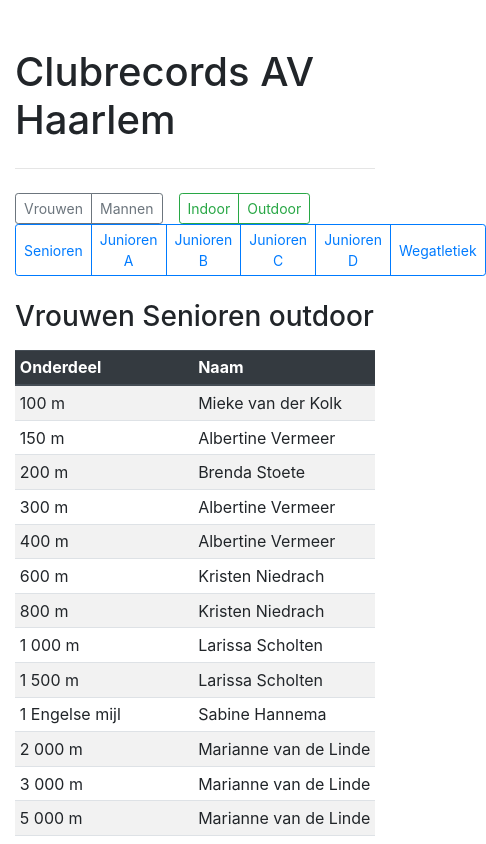
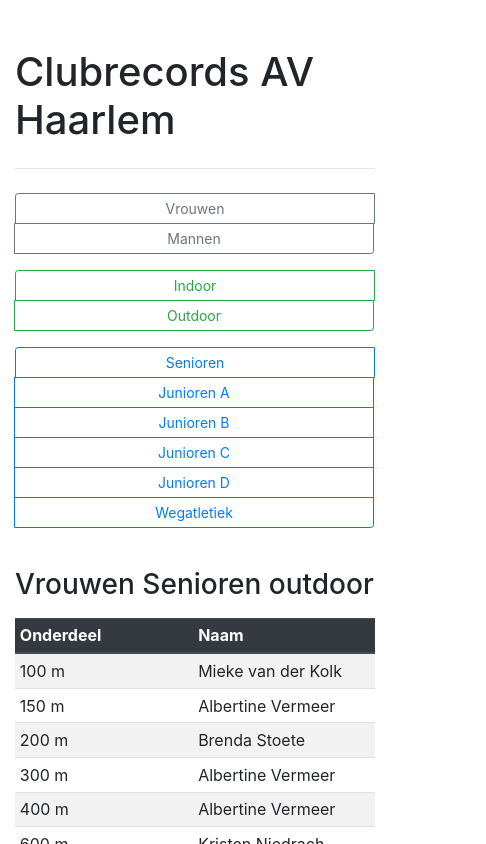
Before and after one commit to Voles/avhaarlem-ranglijsten, a React (Create React App) app: page / in a window 390 px wide. Shown: the top 844 px of the page, 486 px wide, since content can reach past the window. Built offline with nearby package versions, Linux system fonts and the light colour scheme.

Commit message:
Improve responsive behaviours for filters

```diff
--- a/src/components/Filters.js
+++ b/src/components/Filters.js
@@ -5,6 +5,7 @@
   render() {
     return (
       <div className="Filters">
+        <div className="d-none d-sm-block">
           <div className="btn-group btn-group-sm mr-3">
             <FilterButton type="secondary" label="vrouwen">Vrouwen</FilterButton>
             <FilterButton type="secondary" label="mannen">Mannen</FilterButton>
@@ -15,7 +16,29 @@
             <FilterButton type="success" label="outdoor">Outdoor</FilterButton>
           </div>
 
-        <div className="btn-group btn-group-sm" role="group" aria-label="Third group">
+          <div className="btn-group btn-group-sm mt-3">
+            <FilterButton type="primary" label="senioren">Senioren</FilterButton>
+            <FilterButton type="primary" label="junioren-a">Junioren A</FilterButton>
+            <FilterButton type="primary" label="junioren-b">Junioren B</FilterButton>
+            <FilterButton type="primary" label="junioren-c">Junioren C</FilterButton>
+            <FilterButton type="primary" label="junioren-d">Junioren D</FilterButton>
+            <FilterButton type="primary" label="wegatletiek">Wegatletiek</FilterButton>
+          </div>
+
+        </div>
+
+        <div className="d-sm-none">
+          <div className="d-block btn-group-vertical mb-3 btn-group btn-group-sm">
+            <FilterButton type="secondary" label="vrouwen">Vrouwen</FilterButton>
+            <FilterButton type="secondary" label="mannen">Mannen</FilterButton>
+          </div>
+
+          <div className="d-block btn-group-vertical mb-3 btn-group btn-group-sm">
+            <FilterButton type="success" label="indoor">Indoor</FilterButton>
+            <FilterButton type="success" label="outdoor">Outdoor</FilterButton>
+          </div>
+
+          <div className="d-block btn-group-vertical mb-3 btn-group btn-group-sm">
             <FilterButton type="primary" label="senioren">Senioren</FilterButton>
             <FilterButton type="primary" label="junioren-a">Junioren A</FilterButton>
             <FilterButton type="primary" label="junioren-b">Junioren B</FilterButton>
@@ -24,6 +47,7 @@
             <FilterButton type="primary" label="wegatletiek">Wegatletiek</FilterButton>
           </div>
         </div>
+      </div>
     );
   }
 }
--- a/src/components/Ranglijst.js
+++ b/src/components/Ranglijst.js
@@ -30,7 +30,7 @@
               .keys(prestatie)
               .filter(key => prestatie[key].onderdeel !== 'Totaal')
               .map(index => prestatie[index]),
-            2
+            1
           )
             .map((twoPrestaties, index) => {
               const [prestatieA, prestatieB] = twoPrestaties;
--- a/src/index.scss
+++ b/src/index.scss
@@ -1,3 +1,10 @@
+$container-max-widths: (
+       sm: 720px,
+       md: 720px,
+       lg: 820px,
+       xl: 820px
+) !default;
+
 @import "../node_modules/bootstrap/scss/bootstrap";
 
 h1 {
@@ -10,6 +17,7 @@
 
 .RanglijstSectie {
   margin-bottom: 2.5rem;
+  overflow: auto;
 }
 
 .Ranglijst table.table tbody {
```
Lines whose indentation alone changed are shown as unchanged.
